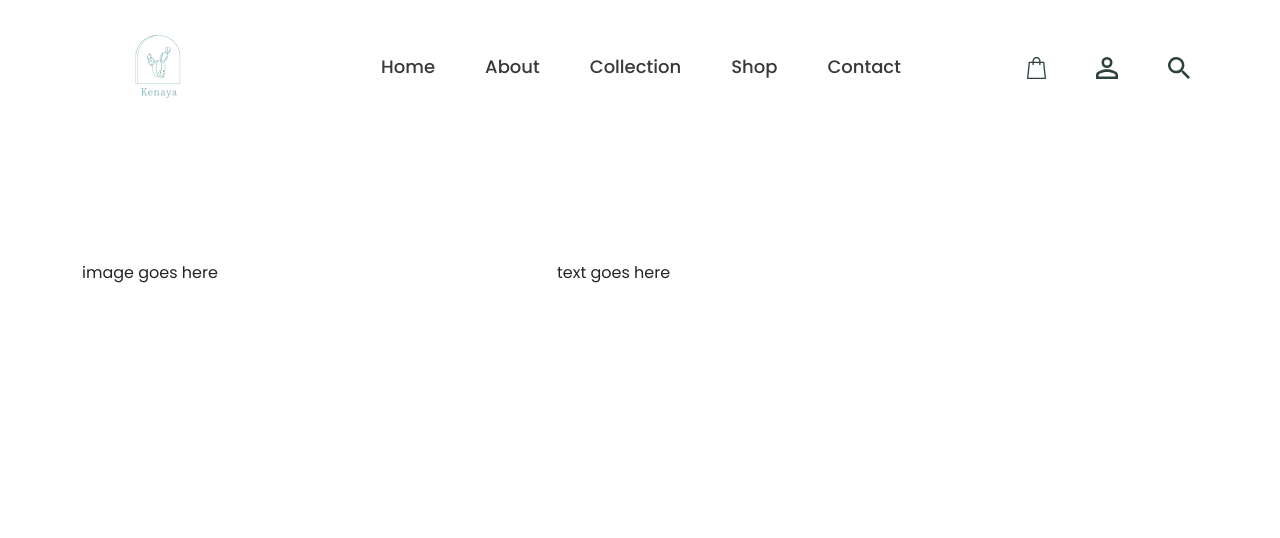
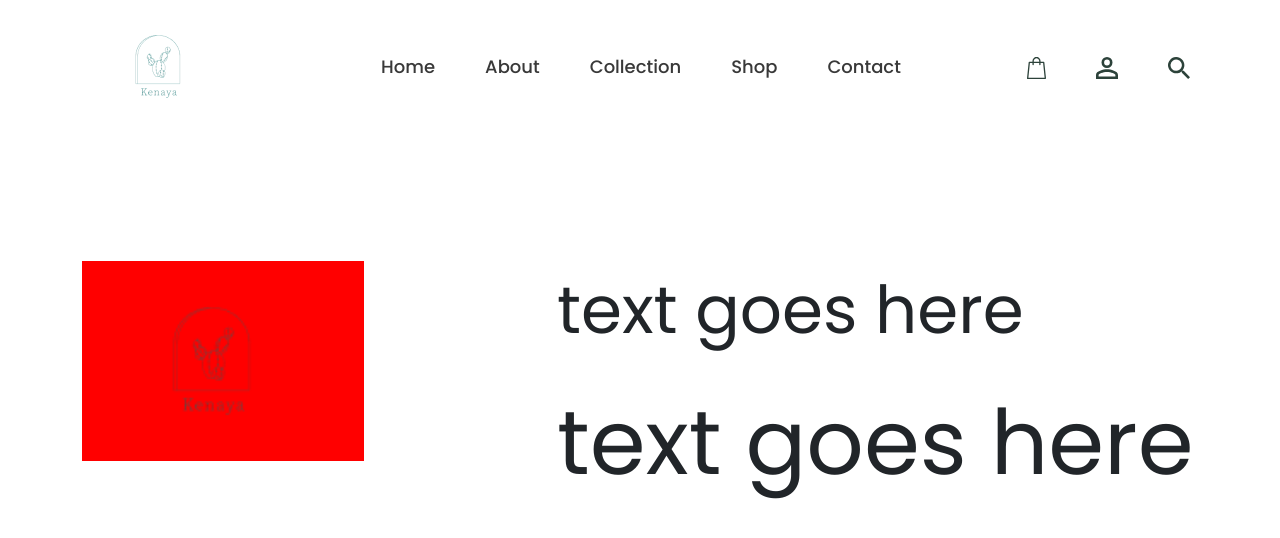
Before and after one commit to shal0mdave/kenaya-ecommerce-frontend, a Next.js app: page /about in a window 1280 px wide. Shown: the top 538 px of the page. Built offline with nearby package versions, Linux system fonts and the light colour scheme.

Commit message:
Demo for CSS Modules on About Page

```diff
--- a/pages/about.js
+++ b/pages/about.js
@@ -9,10 +9,11 @@
 				<Container>
 					<Row>
 						<Col md={5}>
-							image goes here
+							<img src="/img/logo.png" className={Styles.Logo} alt="About Kenaya" />
 						</Col>
 						<Col md={7}>
-							text goes here
+							<p className={Styles.AboutText}>text goes here</p>
+							<p className={Styles.AboutTextTwo}>text goes here</p>
 						</Col>
 					</Row>
 				</Container>
--- a/styles/About.module.css
+++ b/styles/About.module.css
@@ -2,3 +2,16 @@
     padding-top: 8rem;
     padding-bottom: 8rem;
 }
+
+.AboutSection .Logo{
+    height: 200px;
+    background-color: red;
+}
+
+.AboutSection .AboutText{
+    font-size: 66px;
+}
+
+.AboutSection .AboutTextTwo{
+    font-size: 90px;
+}
```
